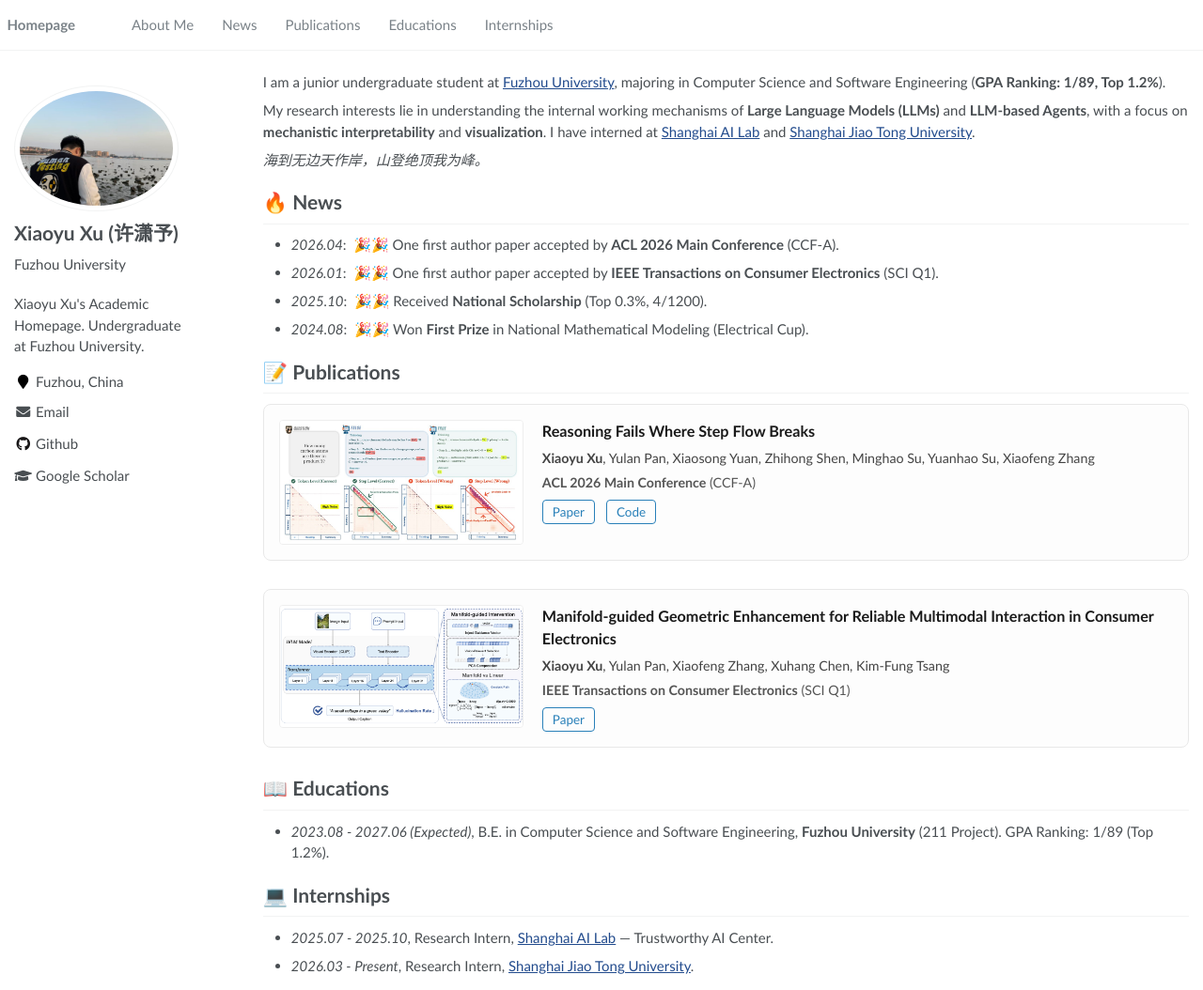
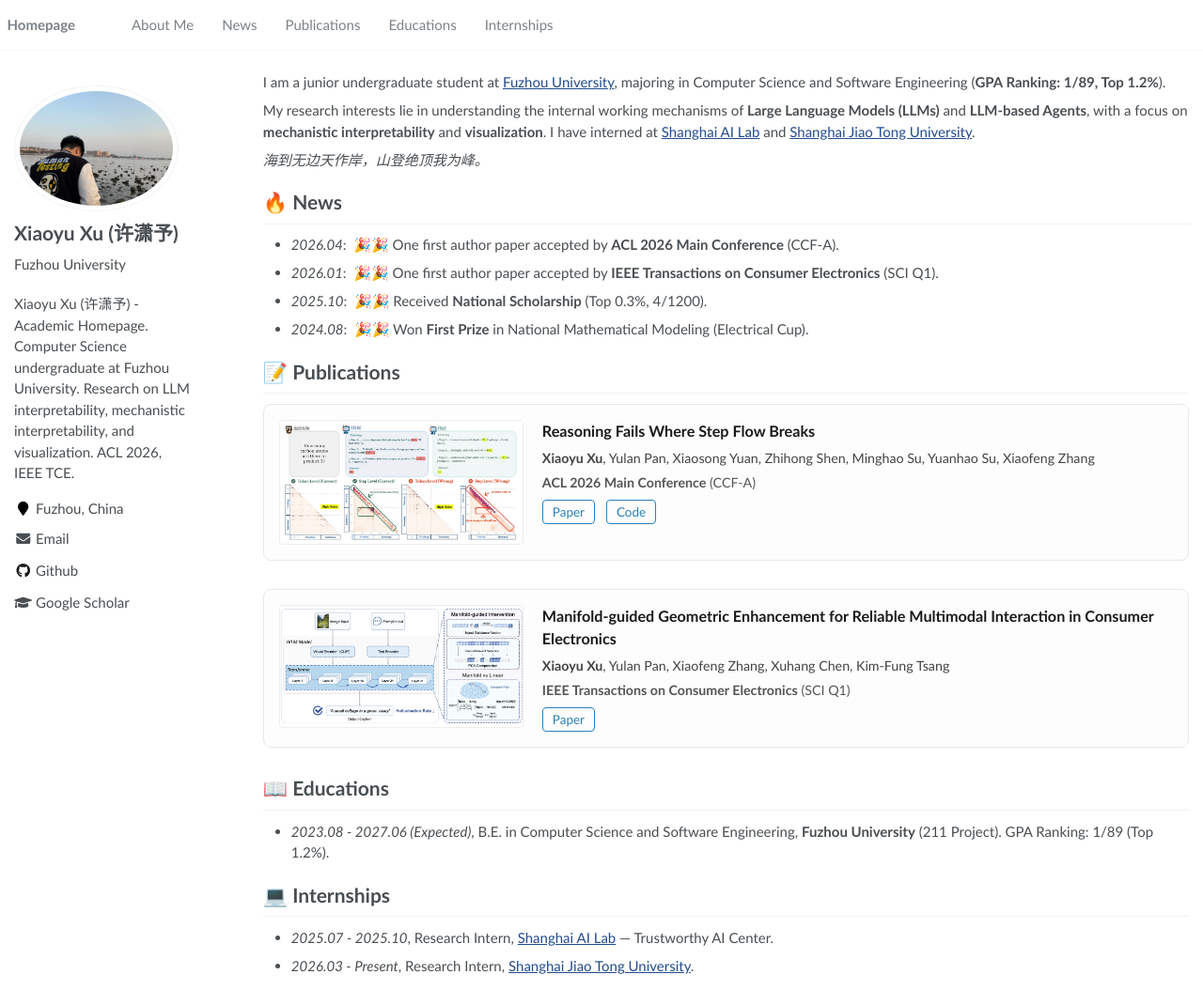
Before and after one commit to XiaoyuXu-Vincent/XiaoyuXu-Vincent.github.io, a Jekyll site: the page built from _pages/about.md, in a window 1280 px wide and 1054 px high. Shown: the whole window at 94% size. Built offline with Jekyll 4.4.1, drawn with Linux system fonts in a browser that asks for light colours.

Commit message:
fix: add SEO meta tags and url config for Google indexing
- Add missing url field in _config.yml (fixes broken sitemap.xml and canonical URLs)
- Add meta description and keywords tags in seo.html
- Add title/excerpt/description to about.md homepage
- Include Chinese name 许潇予 in SEO-relevant fields

Co-authored-by: Cursor <cursoragent@cursor.com>

```diff
--- a/_config.yml
+++ b/_config.yml
@@ -6,8 +6,9 @@
 # `jekyll serve`. If you change this file, please restart the server process.
 
 # Site Settings
-title                    : "Xiaoyu Xu"
-description              : "Xiaoyu Xu's Academic Homepage. Undergraduate at Fuzhou University."
+title                    : "Xiaoyu Xu | 许潇予"
+description              : "Xiaoyu Xu (许潇予) - Academic Homepage. Computer Science undergraduate at Fuzhou University. Research on LLM interpretability, mechanistic interpretability, and visualization. ACL 2026, IEEE TCE."
+url                      : "https://xiaoyuxu-vincent.github.io"
 repository               : "XiaoyuXu-Vincent/XiaoyuXu-Vincent.github.io"
 google_scholar_stats_use_cdn : true
 
--- a/_includes/seo.html
+++ b/_includes/seo.html
@@ -13,6 +13,11 @@
 {% assign seo_description = page.description | default: page.excerpt | default: site.description %}
 {% if seo_description %}
   {% assign seo_description = seo_description | markdownify | strip_html | strip_newlines | escape_once %}
+{% endif %}
+
+{% if seo_description %}
+  <meta name="description" content="{{ seo_description }}">
+  <meta name="keywords" content="Xiaoyu Xu, 许潇予, Fuzhou University, LLM, mechanistic interpretability, ACL, visualization">
 {% endif %}
 
 {% assign seo_author = page.author | default: page.author[0] | default: site.author[0] %}
@@ -38,7 +43,7 @@
   <meta property="og:url" content="{{ page.url | prepend: seo_url | replace: "/index.html", "/" }}">
 {% endif %}
 
-{% if page.excerpt %}
+{% if seo_description %}
   <meta property="og:description" content="{{ seo_description }}">
 {% endif %}
 
--- a/_pages/about.md
+++ b/_pages/about.md
@@ -1,7 +1,8 @@
 ---
 permalink: /
-title: ""
-excerpt: ""
+title: "Xiaoyu Xu (许潇予) - Academic Homepage"
+excerpt: "Xiaoyu Xu (许潇予), Computer Science undergraduate at Fuzhou University. Research on LLM interpretability, mechanistic interpretability, and visualization."
+description: "Xiaoyu Xu (许潇予), Computer Science undergraduate at Fuzhou University. Research interests in Large Language Models, mechanistic interpretability, and visualization. Published at ACL 2026 and IEEE Transactions on Consumer Electronics."
 author_profile: true
 redirect_from:
   - /about/
```
